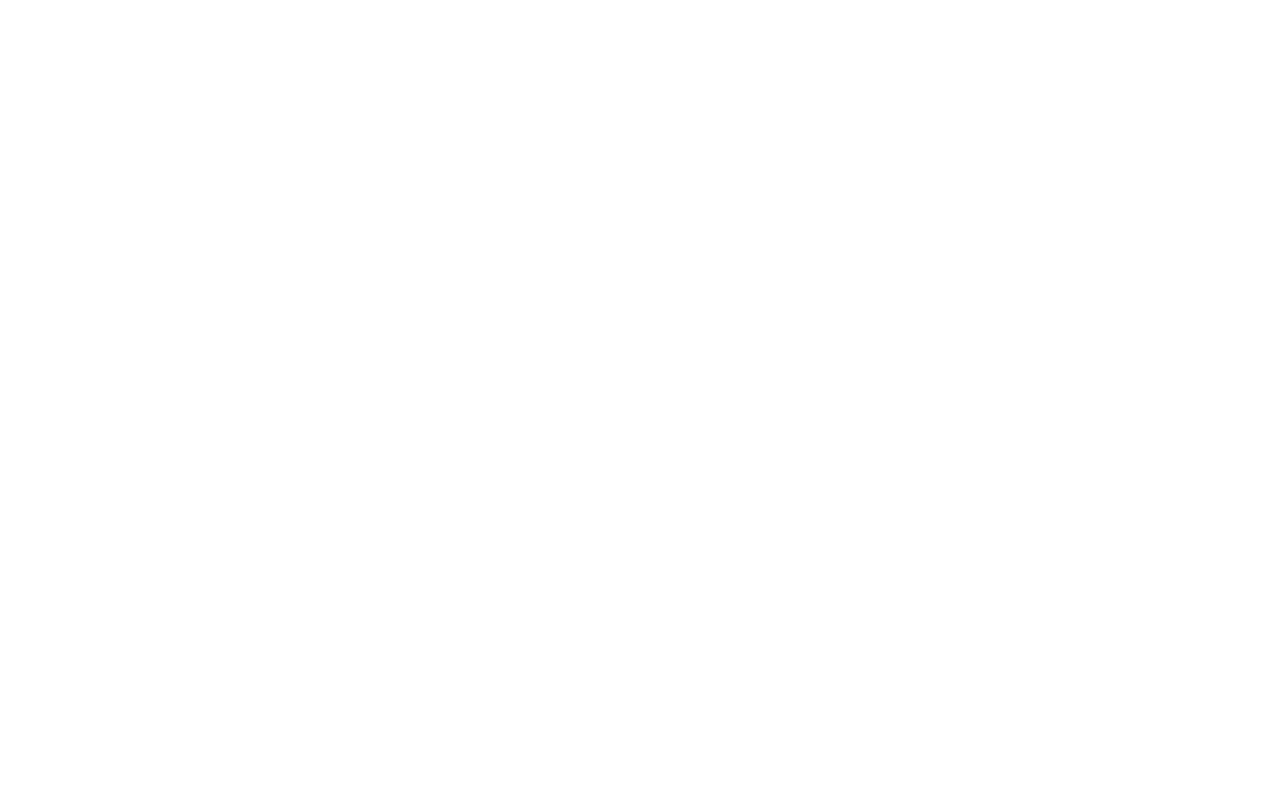
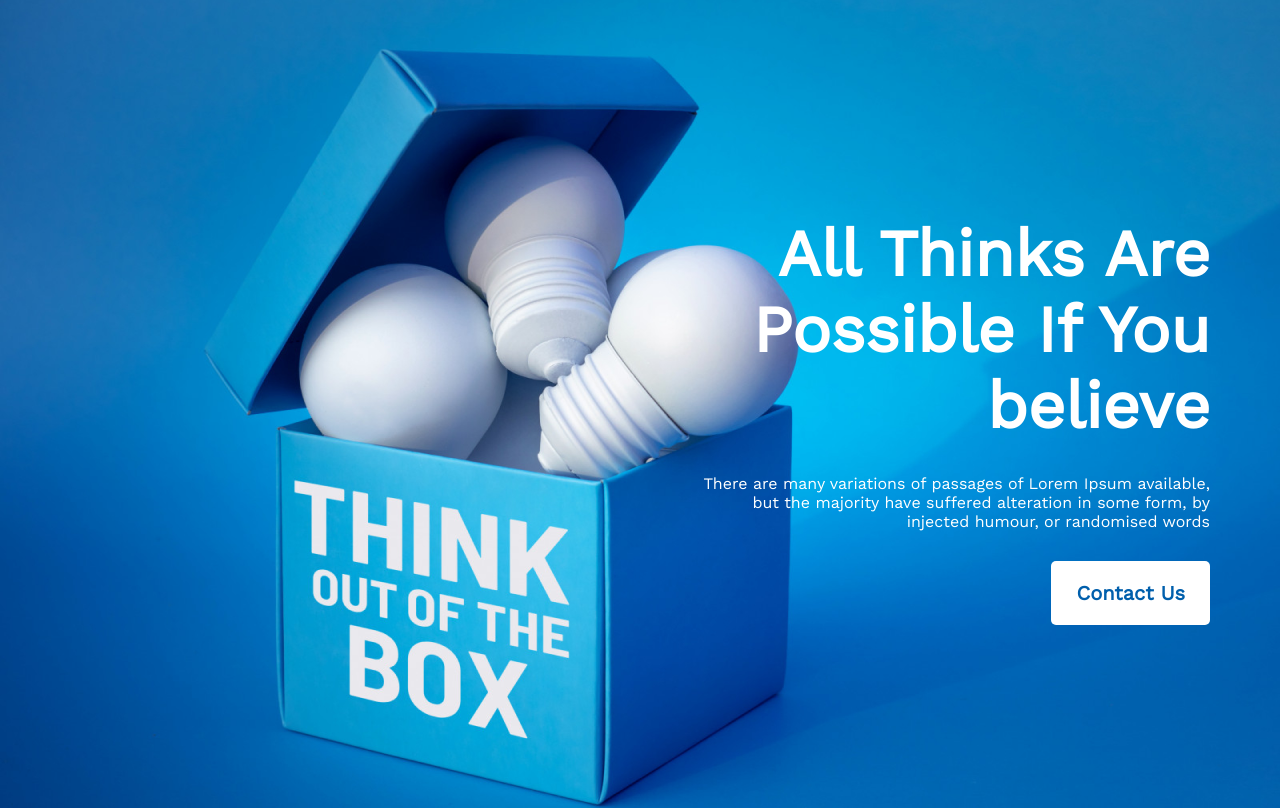
Before and after one commit to tarikul-tareef/new-mission, a plain HTML site: page index.html in a window 1280 px wide. Drawn offline with nearby package versions, Linux system fonts and the light colour scheme.

Commit message:
Banner section added

```diff
--- a/index.html
+++ b/index.html
@@ -6,7 +6,22 @@
   <meta http-equiv="X-UA-Compatible" content="IE=edge">
   <meta name="viewport" content="width=device-width, initial-scale=1.0">
   <title>New Year New Mission Website</title>
+  <link rel="stylesheet" href="/styles/style.css">
+  <link rel="preconnect" href="https://fonts.googleapis.com">
+  <link rel="preconnect" href="https://fonts.gstatic.com" crossorigin>
+  <link href="https://fonts.googleapis.com/css2?family=Work+Sans&display=swap" rel="stylesheet">
 </head>
+<!-- header section -->
+<header>
+  <div class="container">
+    <div class="banner-content">
+      <h1 class="banner-title">All Thinks Are Possible If You believe</h1>
+      <p class="banner-description">There are many variations of passages of Lorem Ipsum available, but the majority
+        have suffered alteration in some form, by injected humour, or randomised words</p>
+      <button class="btn-primary">Contact Us</button>
+    </div>
+  </div>
+</header>
 
 <body>
 
--- /dev/null
+++ b/styles/style.css
@@ -0,0 +1,47 @@
+* {
+  margin: 0;
+  padding: 0;
+  font-family: 'Work Sans', sans-serif;
+}
+
+.container {
+  margin: 0 auto;
+  max-width: 1140px;
+}
+
+.btn-primary {
+  text-align: center;
+  background: #FFFFFF;
+  padding: 20px 25px;
+  font-weight: 600;
+  font-size: 20px;
+  color: #005FAC;
+  border-radius: 5px;
+  border: 0;
+}
+
+/* header section styles */
+header {
+  width: 100%;
+  height: 808px;
+  background: url(../images/banner/banner3.png);
+}
+
+.banner-content {
+  float: right;
+  text-align: right;
+  width: 45%;
+  margin-top: 216px;
+  margin-bottom: 166px;
+}
+
+.banner-title {
+  font-weight: 700;
+  font-size: 65px;
+  color: #FFFFFF;
+}
+
+.banner-description{
+  color: #FFFFFF;
+  margin: 30px 0;
+}
```
Also changed, not shown: images/banner/banner3.png (added), images/gradient1.png (added), images/icons/ecom.png (added), images/icons/fb.png (added), images/icons/js.png (added), images/icons/smoke.png (added), images/icons/twitter.png (added), images/icons/web.png (added), images/icons/youtube.png (added), images/person.png (added), images/watch.png (added).
